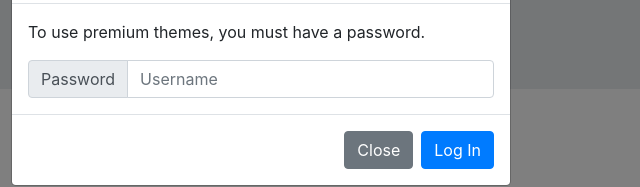
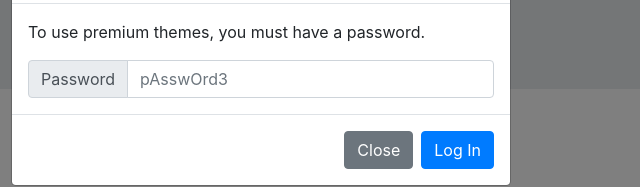
Before and after one commit to RealSGII2/wgs, a plain HTML site: page index.html in a window 1280 px wide. Both pictures are taken after a click on the button "Premium". Shown: the part 337-524 px from the top of the page, 379-1019 px from the left. Drawn offline with nearby package versions, Linux system fonts and the light colour scheme.

Commit message:
Update index.html

```diff
--- a/index.html
+++ b/index.html
@@ -44,7 +44,7 @@
                   <div class="input-group-prepend">
                     <span class="input-group-text" id="addon-wrapping">Password</span>
                   </div>
-                  <input id='pass' type="password" class="form-control" placeholder="Username" aria-label="Username" aria-describedby="addon-wrapping">
+                  <input id='pass' type="password" class="form-control" placeholder="pAsswOrd3" aria-label="Username" aria-describedby="addon-wrapping">
                 </div>
               </div>
               <div class="modal-footer">
```
